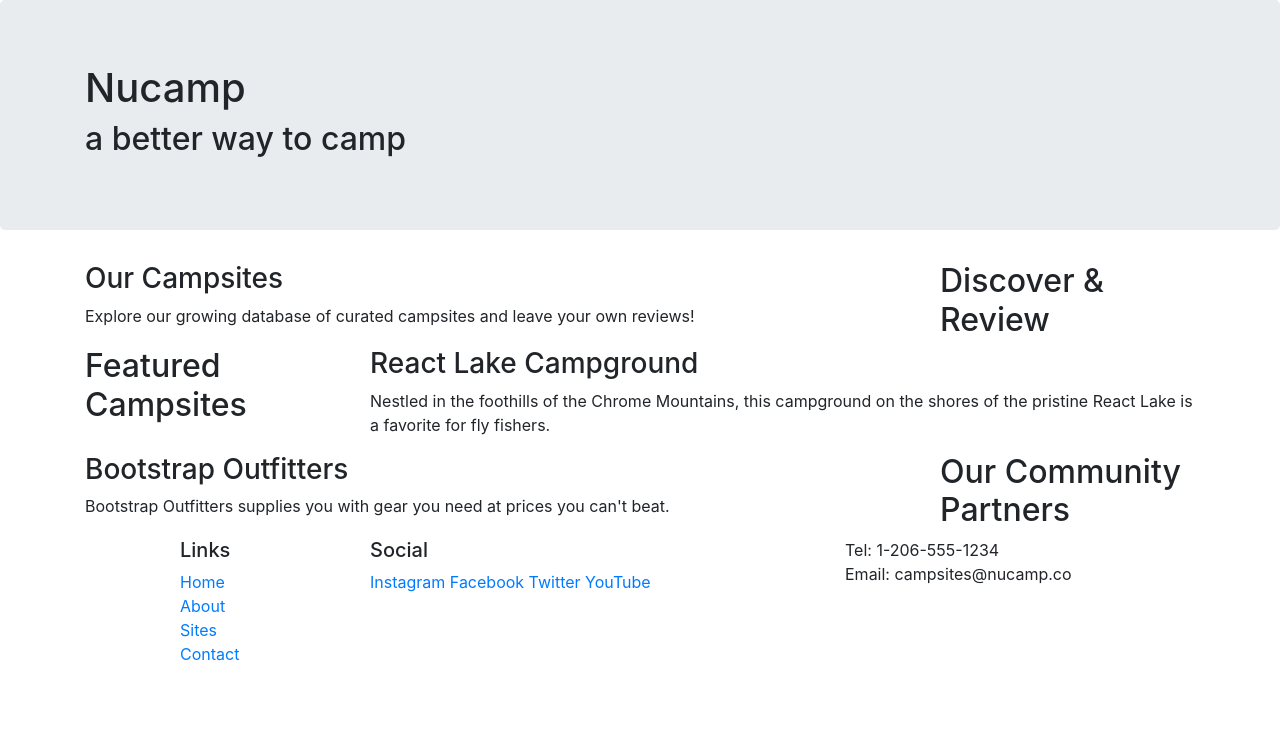
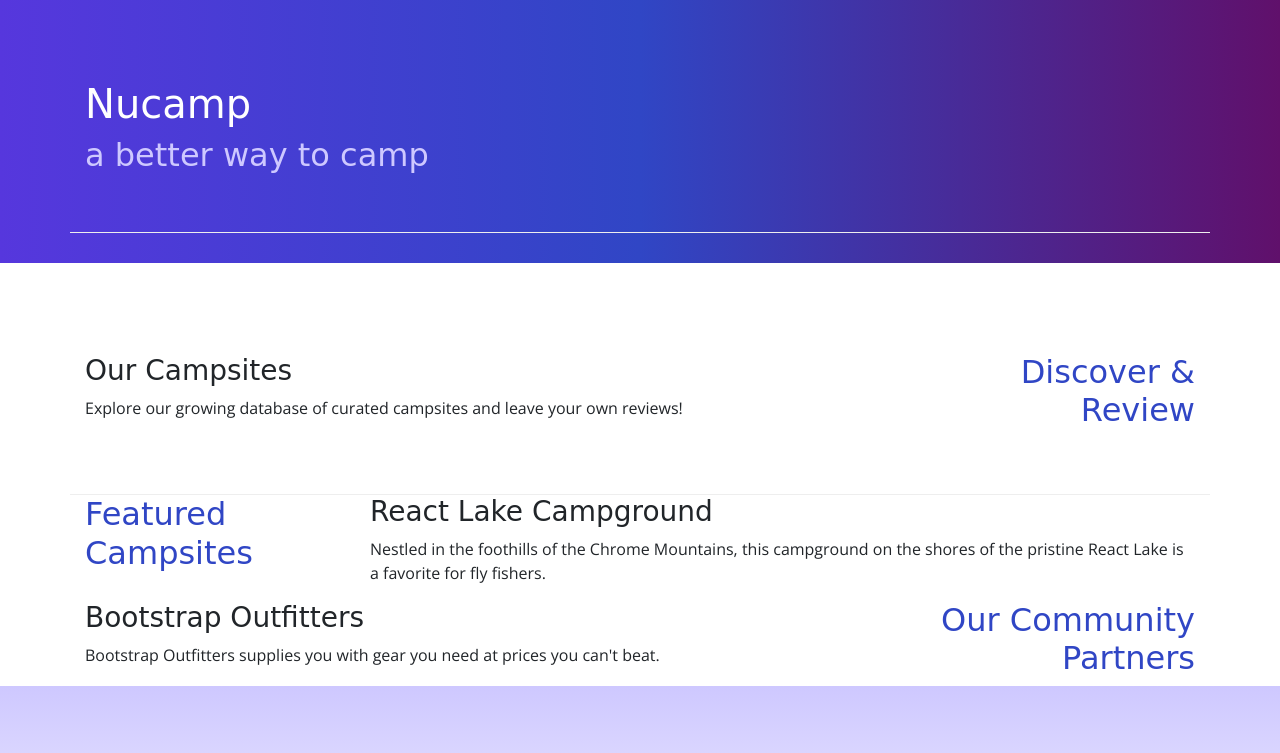
Before and after one commit to mattk24/nucamp-site, a website: page index.html in a window 1280 px wide. Shown: the top 753 px of the page. Drawn offline with nearby package versions, Linux system fonts and the light colour scheme.

Commit message:
Adding Custom Styles

```diff
--- /dev/null
+++ b/css/styles.css
@@ -0,0 +1,32 @@
+body {
+    font-family: "Open Sans", sans-serif;
+}
+
+h1, h2, h3 {
+    font-family: "Lobster", cursive;
+}
+
+h2 {
+    color: #3046C5;
+}
+
+header h2 {
+    color: #CEC8FF;
+}
+
+footer {
+    background-image: linear-gradient(#CEC8FF, white);
+    padding: 20px 0;
+}
+
+.jumbotron {
+    padding: 30px;
+    background-image: linear-gradient(to right, #5637DD, #3046C5, #60106B);
+    color: white;
+}
+
+.row-content {
+    padding: 50px 0;
+    border-bottom: 1px ridge;
+    min-height: 200px;
+}
--- a/index.html
+++ b/index.html
@@ -8,7 +8,8 @@
 
     <link rel="stylesheet" href="node_modules/bootstrap/dist/css/bootstrap.min.css" />
 
-
+    <link href="https://fonts.googleapis.com/css2?family=Open+Sans&display=swap" rel="stylesheet">
+    <link rel="stylesheet" href="css/styles.css" />
     <title> Nucamp: A Better Way to Camp </title>
 </head>
 
@@ -16,9 +17,9 @@
 <body>
 
 
-    <header class="jumbotron">
+    <header class="jumbotron jumbotron-fluid">
         <div class="container">
-            <div class="row">
+            <div class="row row-content align-items-center">
                 <div class="col">
                     <h1> Nucamp </h1>
                     <h2> a better way to camp </h2>
@@ -28,9 +29,9 @@
     </header>
 
     <div class="container">
-        <div class="row">
+        <div class="row row-content align-items-center">
             <div class="col-sm-4 order-sm-last col-md-3">
-                <h2> Discover & Review </h2>
+                <h2 class="text-sm-right"> Discover & Review </h2>
             </div>
             <div class="col">
                 <h3> Our Campsites </h3>
@@ -51,7 +52,7 @@
 
         <div class="row">
             <div class="col-sm-4 order-sm-last col-md-3">
-                <h2> Our Community Partners </h2>
+                <h2 class="text-sm-right"> Our Community Partners </h2>
             </div>
             <div class="col">
                 <h3> Bootstrap Outfitters </h3>
@@ -62,7 +63,7 @@
 
     <footer>
         <div class="container">
-            <div class="row">
+            <div class="row row-content align-items-center">
                 <div class="col-4 col-sm-2 offset-1">
                     <h5> Links </h5>
                     <ul class="list-unstyled">
@@ -72,14 +73,14 @@
                         <li> <a href="#"> Contact </a> </li>
                     </ul>
                 </div>
-                <div class="col-6 col-sm-5">
+                <div class="col-6 col-sm-5 text-center">
                     <h5> Social </h5>
                     <a href="http://instagram.com/"> Instagram </a>
                     <a href="http://facebook.com/"> Facebook </a>
                     <a href="http://twitter.com/"> Twitter </a>
                     <a href="http://youtube.com/"> YouTube </a>
                 </div>
-                <div class="col-sm-4">
+                <div class="col-sm-4 text-center">
                     Tel: 1-206-555-1234 <br />
                     Email: campsites@nucamp.co
                 </div>
```
